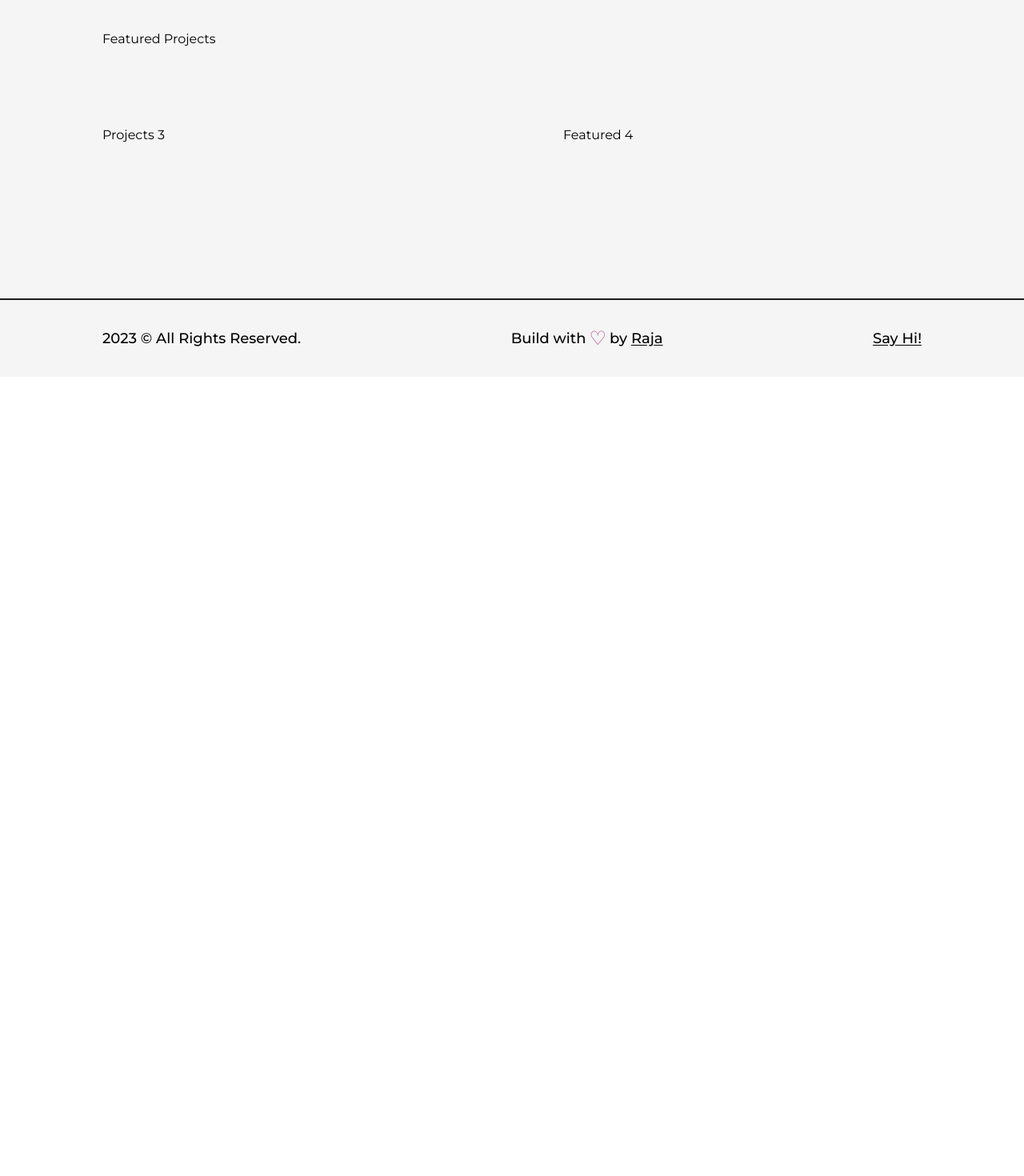
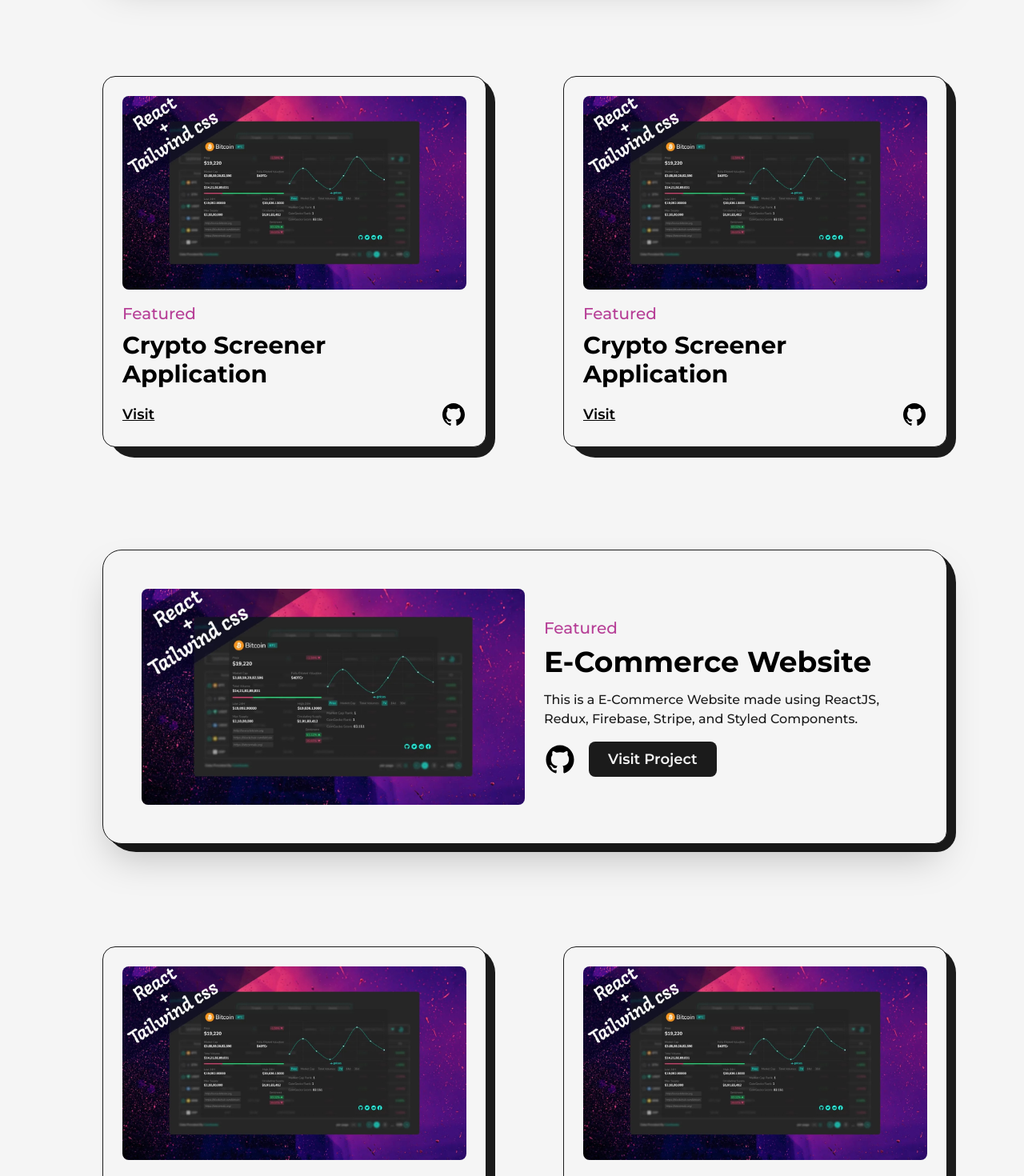
Before and after one commit to Raja543/Next.js-Portfolio, a Next.js app: page /projects in a window 1280 px wide. Shown: the part 920-2390 px from the top of the page at 80% size. Before the commit the page ends 1391 px from the top, so only its background shows below. Built offline with nearby package versions, Linux system fonts and the light colour scheme.

Commit message:
added projects page

```diff
--- a/src/pages/projects.js
+++ b/src/pages/projects.js
@@ -6,11 +6,12 @@ import TransitionEffect from "@/components/TransitionEffect";
 import Link from "next/link";
 import { GithubIcon } from "@/components/Icons";
 import Image from "next/image";
-import FeaturedProjectimg1 from "../../public/images/projects/fashion-studio-website.jpg";
+import FeaturedProjectimg1 from "../../public/images/projects/crypto-screener-cover-image.jpg";
 
 const FeaturedProjects = ({ type, title, summary, img, link, github }) => {
   return (
-    <article className="w-full flex items-center justify-between rounded-3xl border border-solid border-dark bg-light shadow-2xl">
+    <article className="w-full flex items-center justify-between rounded-3xl border border-solid border-dark bg-light shadow-2xl p-12 relative rounded-br-2xl">
+      <div className="absolute top-0 -right-3 -z-10 w-[101%] h-[103%] rounded-[2.5rem] bg-dark rounded-br-3xl" />
       <Link
         href={link}
         target="_blank"
@@ -19,22 +20,72 @@ const FeaturedProjects = ({ type, title, summary, img, link, github }) => {
         <Image src={img} alt={title} className="w-full h-auto" />
       </Link>
 
-      <div className="w-full flex flex-col items-start justify-between pl-6">
+      <div className="w-1/2 flex flex-col items-start justify-between pl-6">
         <span className="text-primary font-medium text-xl">{type}</span>
-        <Link href={link} target="_blank">
-          <h2>{title}</h2>
+        <Link
+          href={link}
+          target="_blank"
+          className="hover:underline underline-offset-2"
+        >
+          <h2 className="my-2 w-full text-left text-4xl font-bold">{title}</h2>
         </Link>
-        <p>{summary}</p>
-        <div>
-          <Link href={github} target="_blank">
+        <p className="my-2 font-medium text-dark">{summary}</p>
+        <div className="mt-2 flex items-center">
+          <Link href={github} target="_blank" className="w-10">
             <GithubIcon />
           </Link>
-          <Link href={link} target="_blank">
+          <Link
+            href={link}
+            target="_blank"
+            className="ml-4 rounded-lg bg-dark text-light p-2 px-6 text-lg font-semibold"
+          >
             Visit Project
           </Link>
         </div>
       </div>
     </article>
+  );
+};
+
+const Project = ({ type, title, img, link, github }) => {
+  return (
+    <>
+      <article className="w-full flex flex-col items-center justify-center rounded-2xl border border-solid border-dark bg-light p-6 relative">
+        <div className="absolute top-0 -right-3 -z-10 w-[101%] h-[103%] rounded-[2rem] bg-dark rounded-br-3xl" />
+        <Link
+          href={link}
+          target="_blank"
+          className="w-full cursor-pointer rounded-lg overflow-hidden"
+        >
+          <Image src={img} alt={title} className="w-full h-auto" />
+        </Link>
+
+        <div className="w-full flex flex-col items-start justify-between mt-4">
+          <span className="text-primary font-medium text-xl">{type}</span>
+          <Link
+            href={link}
+            target="_blank"
+            className="hover:underline underline-offset-2"
+          >
+            <h2 className="my-2 w-full text-left text-3xl font-bold">
+              {title}
+            </h2>
+          </Link>
+          <div className=" w-full mt-2 flex items-center justify-between">
+            <Link
+              href={link}
+              target="_blank"
+              className="text-lg font-semibold underline"
+            >
+              Visit
+            </Link>
+            <Link href={github} target="_blank" className="w-8">
+              <GithubIcon />
+            </Link>
+          </div>
+        </div>
+      </article>
+    </>
   );
 };
 
@@ -45,14 +96,14 @@ const projects = () => {
         <title>Projects Page</title>
         <meta name="description" content="Generated by create next app" />
       </Head>
-      {/* <TransitionEffect /> */}
+      <TransitionEffect />
       <main className="w-full mb-16 flex flex-col items-center justify-center">
         <Layout className="pt-16">
           <AnimatedText
             text="Imagination triumphs knowledge!"
             className="text-center mb-16"
           />
-          <div className="grid grid-cols-12 gap-24">
+          <div className="grid grid-cols-12 gap-24 gap-y-32">
             <div className="col-span-12">
               <FeaturedProjects
                 type="Featured"
@@ -63,11 +114,53 @@ const projects = () => {
                 github=" /"
               />
             </div>
-            <div className="col-span-6"> Projects 1</div>
-            <div className="col-span-6">Featured 2</div>
-            <div className="col-span-12">Featured Projects</div>
-            <div className="col-span-6"> Projects 3</div>
-            <div className="col-span-6">Featured 4</div>
+            <div className="col-span-6">
+              <Project
+                type="Featured"
+                title="Crypto Screener Application"
+                img={FeaturedProjectimg1}
+                link="https://ecommerce-website-raj.netlify.app/"
+                github=" /"
+              />
+            </div>
+            <div className="col-span-6">
+              {" "}
+              <Project
+                type="Featured"
+                title="Crypto Screener Application"
+                img={FeaturedProjectimg1}
+                link="https://ecommerce-website-raj.netlify.app/"
+                github=" /"
+              />
+            </div>
+            <div className="col-span-12">
+              <FeaturedProjects
+                type="Featured"
+                title="E-Commerce Website"
+                summary="This is a E-Commerce Website made using ReactJS, Redux, Firebase, Stripe, and Styled Components."
+                img={FeaturedProjectimg1}
+                link="https://ecommerce-website-raj.netlify.app/"
+                github=" /"
+              />
+            </div>
+            <div className="col-span-6">
+              <Project
+                type="Featured"
+                title="Crypto Screener Application"
+                img={FeaturedProjectimg1}
+                link="https://ecommerce-website-raj.netlify.app/"
+                github=" /"
+              />
+            </div>
+            <div className="col-span-6">
+              <Project
+                type="Featured"
+                title="Crypto Screener Application"
+                img={FeaturedProjectimg1}
+                link="https://ecommerce-website-raj.netlify.app/"
+                github=" /"
+              />
+            </div>
           </div>
         </Layout>
       </main>
```
